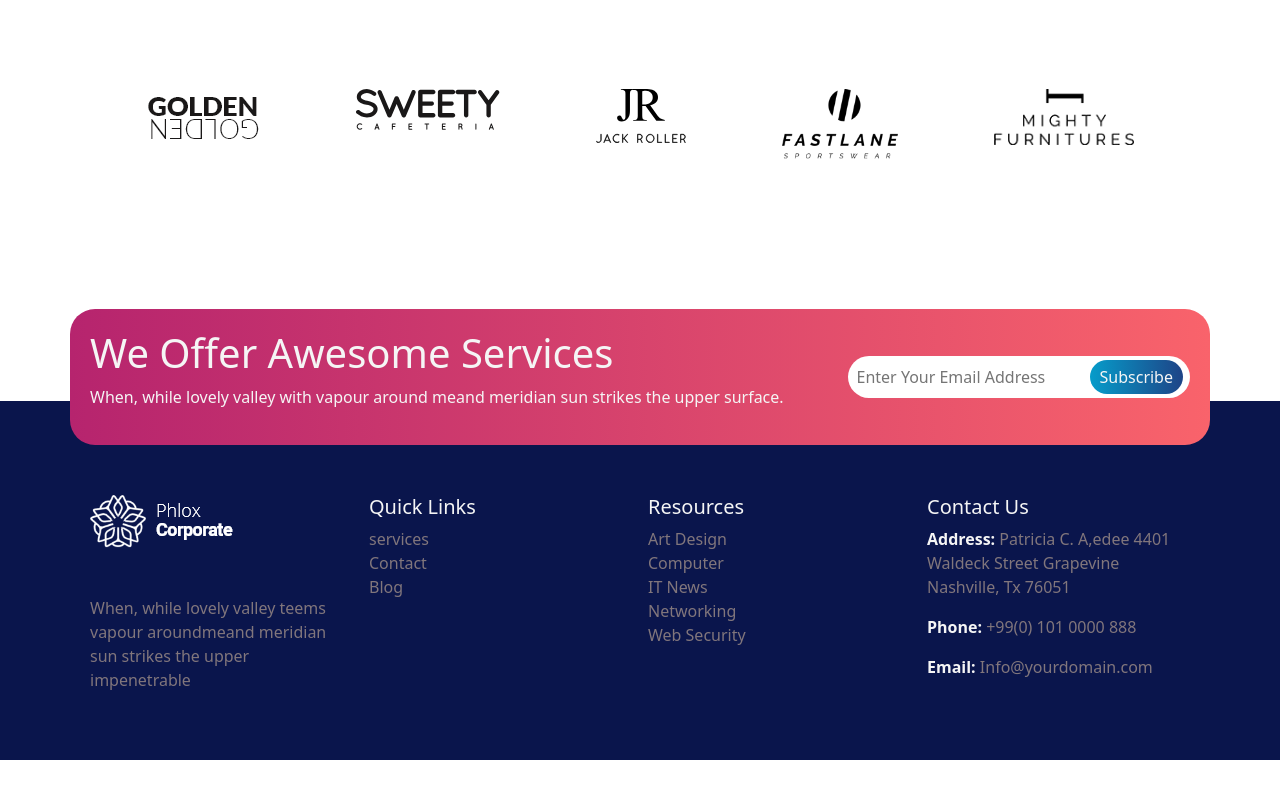
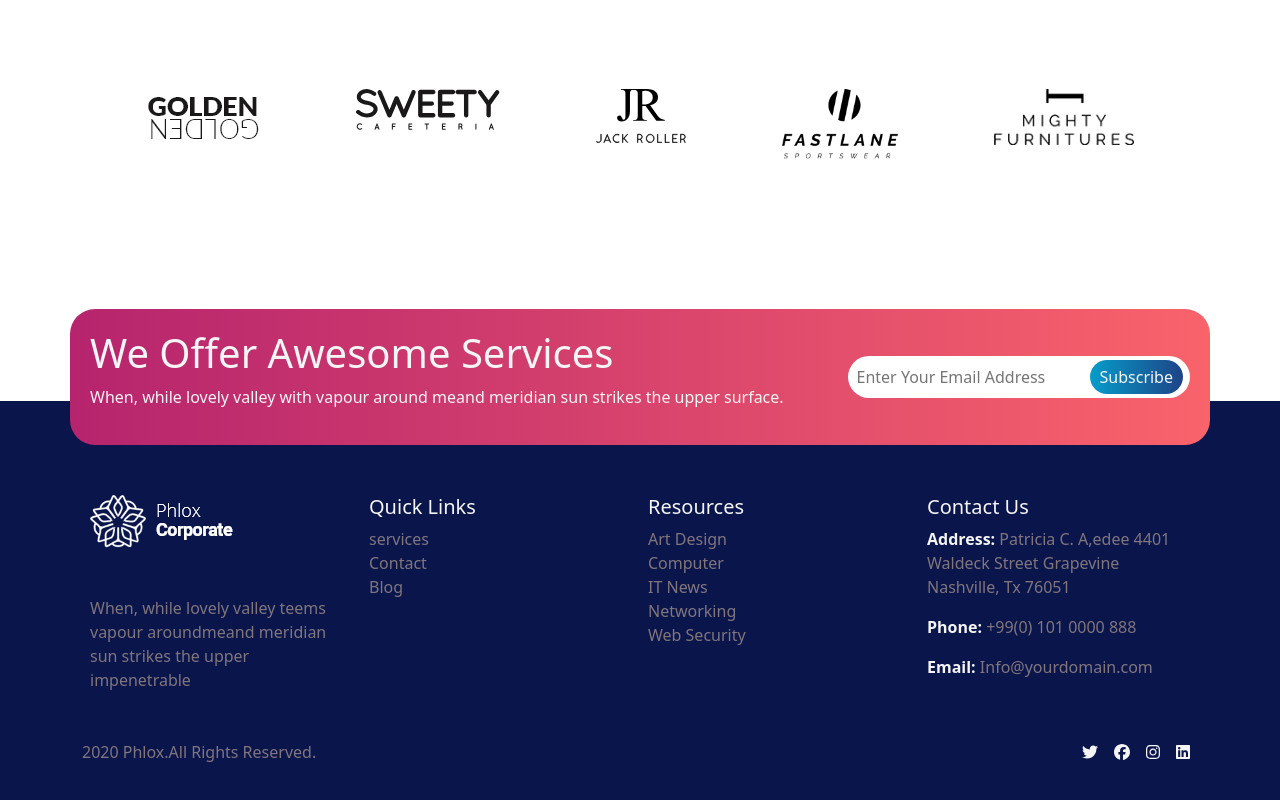
Before and after one commit to VincenzoDePetris/proj-html-vuejs, a Vue app: page / in a window 1280 px wide. Shown: the part 5570-6370 px from the top of the page. Before the commit the page ends 6330 px from the top, so only its background shows below. Built offline with nearby package versions, Linux system fonts and the light colour scheme.

Commit message:
add: social section

```diff
--- a/src/components/footerComponents/links.vue
+++ b/src/components/footerComponents/links.vue
@@ -32,6 +32,23 @@ export default {
           <p><b>Address: </b>{{ store.footer.contact.address }}</p>
           <p><b>Phone: </b>{{ store.footer.contact.phone }}</p>
           <p><b>Email: </b>{{ store.footer.contact.mail }}</p>
+        </div>
+      </div>
+      <div class="d-flex justify-content-between">
+        <div><p>2020 Phlox.All Rights Reserved.</p></div>
+        <div class="d-flex">
+          <div class="mx-2">
+            <font-awesome-icon icon="fa-brands fa-twitter" />
+          </div>
+          <div class="mx-2">
+            <font-awesome-icon icon="fa-brands fa-facebook" />
+          </div>
+          <div class="mx-2">
+            <font-awesome-icon icon="fa-brands fa-instagram" />
+          </div>
+          <div class="mx-2">
+            <font-awesome-icon icon="fa-brands fa-linkedin" />
+          </div>
         </div>
       </div>
     </div>
--- a/src/main.js
+++ b/src/main.js
@@ -8,8 +8,21 @@ import { FontAwesomeIcon } from "@fortawesome/vue-fontawesome";
 
 import { faStar as faStarFilled } from "@fortawesome/free-solid-svg-icons";
 import { faStar as faStarEmpty } from "@fortawesome/free-regular-svg-icons";
+import {
+  faFacebook,
+  faTwitter,
+  faInstagram,
+  faLinkedin,
+} from "@fortawesome/free-brands-svg-icons";
 
-library.add(faStarEmpty, faStarFilled);
+library.add(
+  faStarEmpty,
+  faStarFilled,
+  faFacebook,
+  faTwitter,
+  faInstagram,
+  faLinkedin
+);
 
 const app = createApp(App);
 app.component("font-awesome-icon", FontAwesomeIcon);
```
